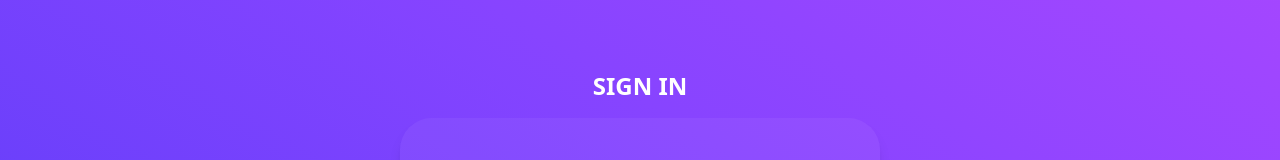
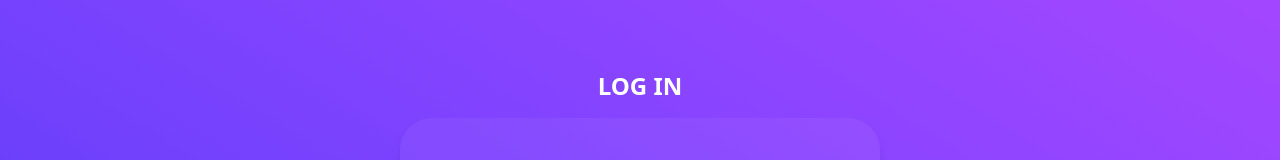
Before and after one commit to MeghCH/E-Todo, a React (Vite) app in the folder front-end/: page /login in a window 1280 px wide. Shown: the part 166-326 px from the top of the page. Built offline with nearby package versions, Linux system fonts and the light colour scheme.

Commit message:
init props

```diff
--- a/front-end/src/components/LoginForm.jsx
+++ b/front-end/src/components/LoginForm.jsx
@@ -1,6 +1,6 @@
 import { useState } from "react";
 
-export function LoginForm() {
+export function LoginForm({ headline }) {
   const [email, setEmail] = useState("");
   const [password, setPassword] = useState("");
 
@@ -11,7 +11,7 @@ export function LoginForm() {
   return (
     <>
       <div className="flex flex-col items-center justify-center">
-        <div className="text-white text-2xl font-bold mb-4">SIGN IN</div>
+        <div className="text-white text-2xl font-bold mb-4">{headline}</div>
       </div>
       <div className="w-120 h-70 rounded-4xl shadow-lg flex flex-col gap-3 items-center justify-center bg-white/5">
         <input
--- a/front-end/src/pages/LoginPage.jsx
+++ b/front-end/src/pages/LoginPage.jsx
@@ -3,7 +3,7 @@ import { LoginForm } from "../components/LoginForm";
 export function LoginPage() {
   return (
     <div className="min-h-screen bg-linear-to-bl from-purple-500 to-indigo-600 flex flex-col items-center justify-center">
-      <LoginForm />
+      <LoginForm headline="LOG IN" />
     </div>
   );
 }
```
